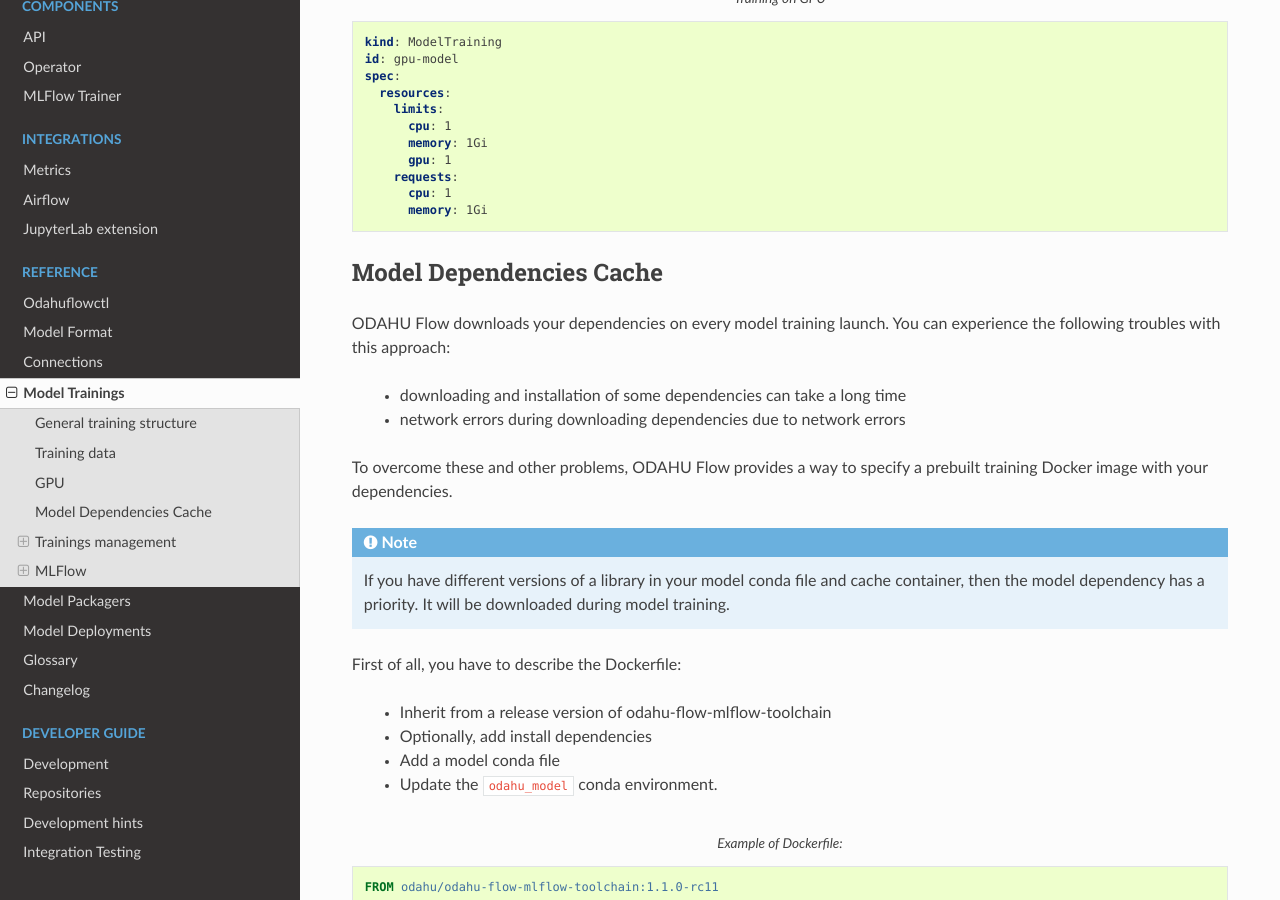
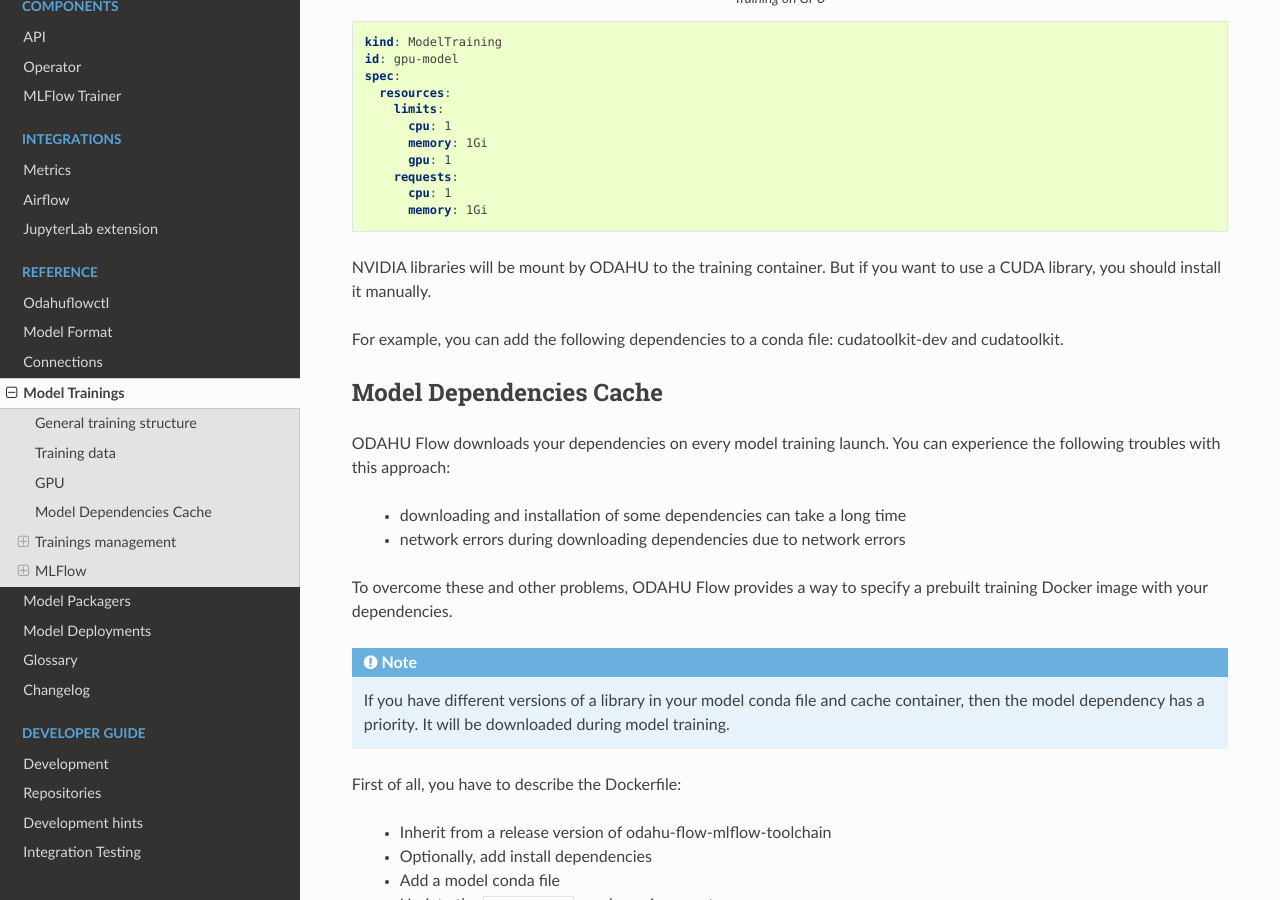
Before and after one commit to odahu/odahu-docs, a Sphinx documentation site: the page built from source/ref_trainings.rst, in a window 1280 px wide and 900 px high, scrolled down 2801 px. Built offline with Sphinx 7.4.7 and the Read the Docs theme 2.0.0, drawn with Linux system fonts in a browser that asks for light colours; formulas are drawn with MathJax 3.

Commit message:
[fix] Mention about CUDA libraries

```diff
--- a/source/ref_trainings.rst
+++ b/source/ref_trainings.rst
@@ -156,6 +156,11 @@
         requests:
           cpu: 1
           memory: 1Gi
+
+NVIDIA libraries will be mount by ODAHU to the training container.
+But if you want to use a CUDA library, you should install it manually.
+
+For example, you can add the following dependencies to a conda file: cudatoolkit-dev and cudatoolkit.
 
 .. _training-model-dependencies-cache:
 
```
